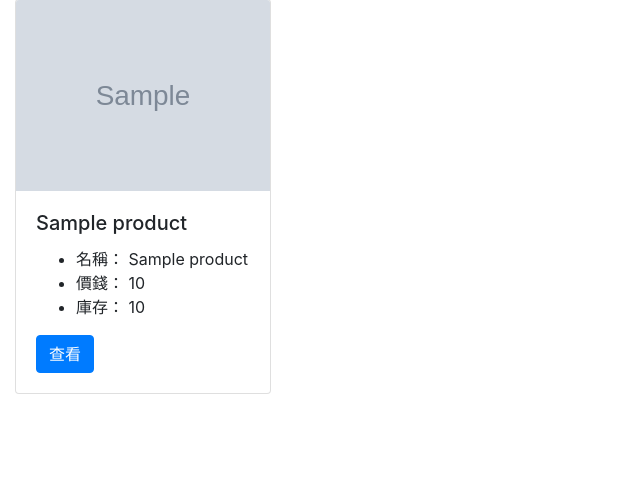
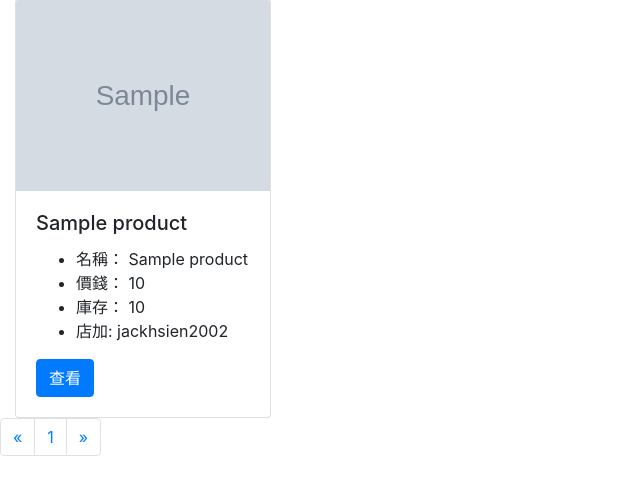
Before and after one commit to jackhsien2002/shop-for-everything, a Django app: page /product/list in a window 1280 px wide. Shown: the part 25-520 px from the top of the page, without its empty margins (0-640 px from the left). Run offline with Django 3.2, Linux system fonts and the light colour scheme; data comes from the database, SQL or seed files in the repository; tables that the repository leaves empty hold one stand-in row (values such as "Sample post"); grey boxes marked "Sample" are stand-in pictures; some libraries are stand-ins or nearby versions.

Commit message:
add pagination

```diff
--- a/products/views.py
+++ b/products/views.py
@@ -3,10 +3,24 @@ from django.urls import reverse
 from .models import Product
 from .forms import ProductForm
 from django.views.decorators.http import require_http_methods
+from django.core.paginator import Paginator
 
 def product_list(request):
     products = Product.objects.all()
-    return render(request, 'products/list.html', {'products' : products})
+    #每頁顯示3個產品
+    paginator = Paginator(products, 3)
+    page_number = request.GET.get('page', 1)
+    product_list = paginator.get_page(page_number)
+    page_array = list(range(1,paginator.num_pages + 1))
+    return render(
+        request,
+        'products/list.html',
+        {
+            'product_list' : product_list,
+            'page_array': page_array,
+            'paginator': paginator,
+        }
+    )
 
 def product_detail(request, slug):
     product = Product.objects.get(slug = slug)
--- a/templates/products/list.html
+++ b/templates/products/list.html
@@ -2,7 +2,7 @@
 
 {% block content %}
 <div class="card-deck">
-    {% for product in products %}
+    {% for product in product_list %}
         <div class="col-sm-3">
             <div class="card" style="width: 16rem;">
                 <img class="card-img-top" src="{{ product.image.url }}" alt="Card image cap">
@@ -12,6 +12,7 @@
                     <li>名稱： {{ product.name }}</li>
                     <li>價錢： {{ product.price }}</li>
                     <li>庫存： {{ product.stock }}</li>
+                    <li>店加:  {{ product.author.username }}</li>
                 </ul>
                 <a href="{% url 'product_detail' product.slug %}" class="btn btn-primary">查看</a>
                 </div>
@@ -19,4 +20,23 @@
         </div>
     {% endfor %}
     </div>
+    <nav aria-label="Page navigation example">
+        <ul class="pagination">
+            <li class="page-item">
+                <a class="page-link" href="?page={{ paginator.previous_page_number }}" aria-label="Previous">
+                <span aria-hidden="true">&laquo;</span>
+                <span class="sr-only">前一頁</span>
+                </a>
+            </li>
+            {% for page in page_array %}
+                <li class="page-item"><a class="page-link" href="?page={{ page }}">{{ page }}</a></li>
+            {% endfor %}
+            <li class="page-item">
+                <a class="page-link" href="?page={{ paginator.next_page_number }}" aria-label="Next">
+                <span aria-hidden="true">&raquo;</span>
+                <span class="sr-only">下一頁</span>
+                </a>
+            </li>
+        </ul>
+      </nav>
 {% endblock %}
```
Also changed, not shown: media/61B0BX2P8BL._SY355_.jpg (added), media/products/2020/01/30/61B0BX2P8BL._SY355_.jpg (added), media/products/2020/01/30/startwar.jpg (added), media/startwar.jpg (added).
